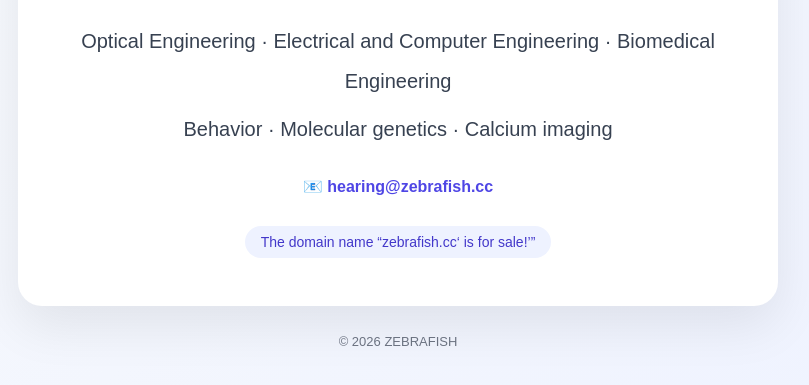
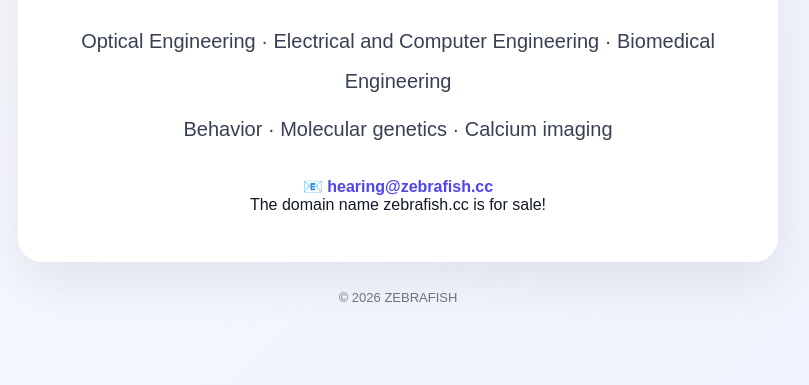
Before and after one commit to ohnser/zebrafish, a plain HTML site: page index.html in a window 1280 px wide. Shown: the part 261-646 px from the top of the page, without its empty margins (242-1051 px from the left). Drawn offline with Linux system fonts and the light colour scheme.

Commit message:
index.html

```diff
--- a/index.html
+++ b/index.html
@@ -97,7 +97,7 @@
         📧 <a href="mailto:hearing@zebrafish.cc">hearing@zebrafish.cc</a>
       </div>
 
-      <div class="tag">The domain name <q>zebrafish.cc<q> is for sale!</div>
+      <div class="q">The domain name zebrafish.cc is for sale!</div>
 
     </section>
 
```
